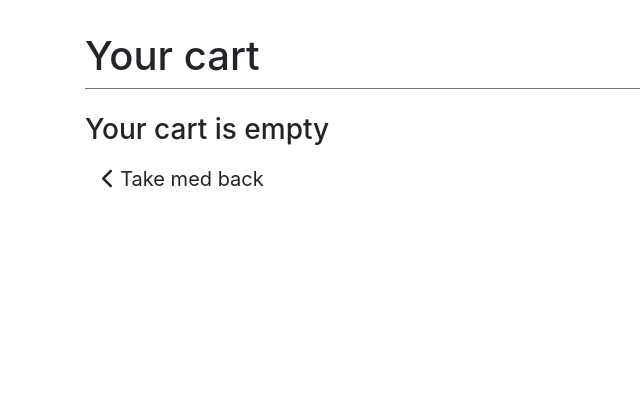
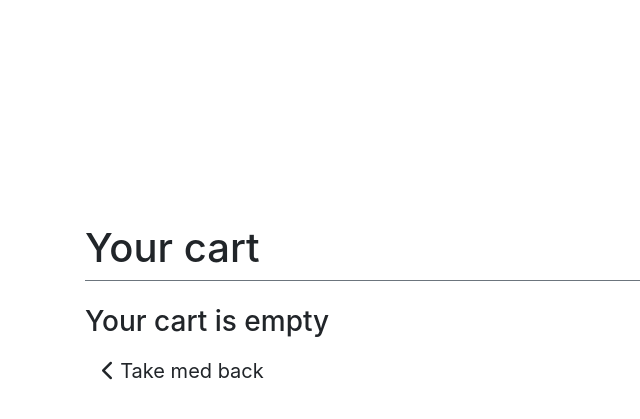
Before and after one commit to Code-Institute-Submissions/vinyl-punks, a Django app: page /cart/ in a window 1280 px wide. Shown: the part 160-579 px from the top of the page, without its empty margins (0-640 px from the left). Run offline with Django 3.2, Linux system fonts and the light colour scheme; some libraries are stand-ins or nearby versions.

Commit message:
Adjusted rule for clearing header

```diff
--- a/static/css/base.css
+++ b/static/css/base.css
@@ -48,7 +48,7 @@
 }
 
 .clear-header {
-    margin-top: 6rem;
+    margin-top: 12rem;
 }
 
 .cart-preview {
@@ -104,6 +104,10 @@ a:hover {
     width: 30%;
 }
 
+.cart-image-test {
+    width: 100%;
+}
+
 .cart-details {
     position: sticky;
     bottom: 0;
```
